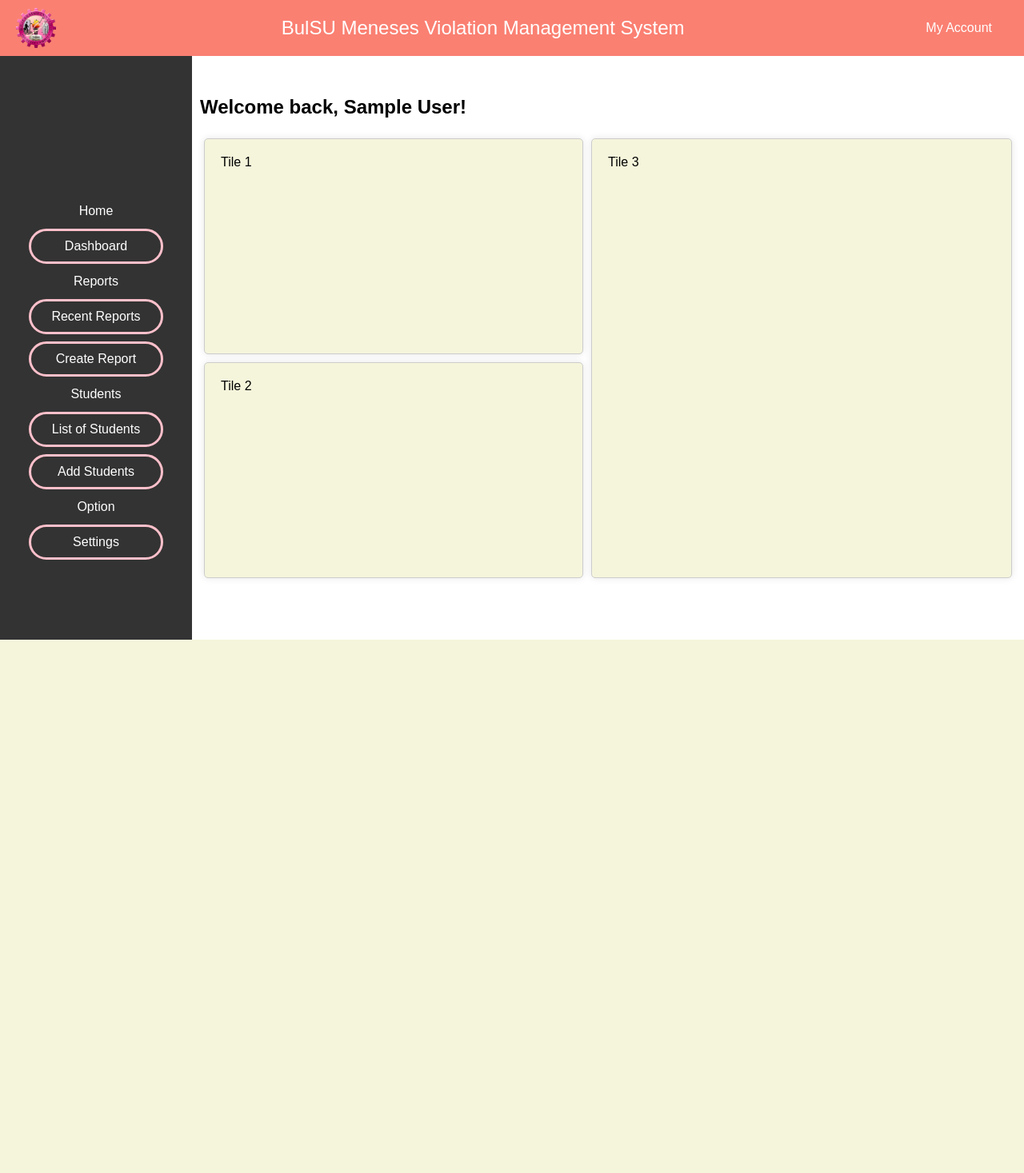
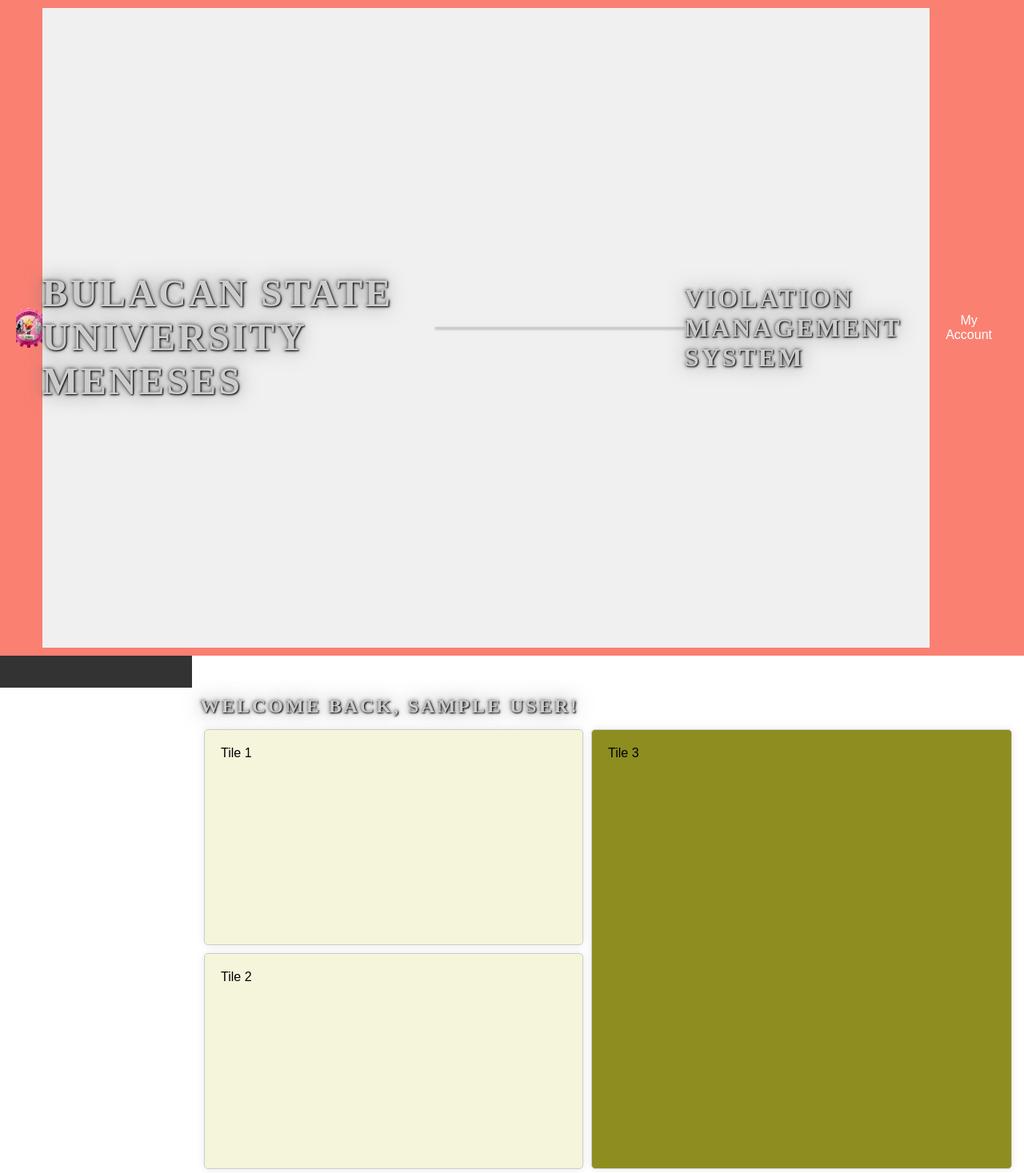
Before and after one commit to doksii/BulSUVMS, a PHP site: page /dashboard.php in a window 1280 px wide. Shown: the whole page at 80% size. Before the commit the page ends 800 px from the top, so only its background shows below. Run offline with PHP 8.4, Linux system fonts and the light colour scheme; the visitor is signed in with stand-in values (Sample User, id 1).

Commit message:
header update

```diff
--- a/assets/css/MainStyle.css
+++ b/assets/css/MainStyle.css
@@ -49,11 +49,37 @@ th {
 }
 
 .company-name {
-    flex-grow: 1;
-    text-align: center;
-    font-size: 1.5em;
+    background-color: #f0f0f0;
+    font-family: 'Arial', sans-serif;
+    display: flex;
+    justify-content: center;
+    align-items: center;
+    height: 100vh;
 }
-
+.company-name h1, h2 {
+    color: #ccc;
+    font-family: 'Times New Roman', Times, serif;
+    letter-spacing: 3px;
+    text-transform: uppercase;
+    margin-bottom: 10px;
+    text-shadow:
+        1px 1px 2px #000,
+        0 0 25px #777,
+        0 0 5px #333;
+}
+.company-name h1 {
+    font-size: 3rem;
+}
+.company-name h2 {
+    font-size: 2rem;
+    margin-top: 10px;
+}
+.line {
+    border-top: 2px solid #ccc;
+    margin: 10px auto;
+    width: 60%;
+    box-shadow: 0 1px 3px rgba(0, 0, 0, 0.3);
+}
 .dropdown {
     position: relative;
     display: inline-block;
@@ -257,7 +283,7 @@ th {
 .tile3 {
     margin: 5px;
     width: 50%;
-    background-color: beige;
+    background-color: rgb(141, 141, 32);
     padding: 20px;
     border: 1px solid #ccc;
     border-radius: 5px;
--- a/dashboard.php
+++ b/dashboard.php
@@ -27,7 +27,11 @@ if ($_SESSION['role'] !== 'admin') {
         <div class="logo-container">
             <img src="assets\img\BMCLogo.png" alt="Company Logo" class="logo">
         </div>
-        <div class="company-name">BulSU Meneses Violation Management System</div>
+        <div class="company-name">
+        <h1>BULACAN STATE UNIVERSITY MENESES</h1>
+        <div class="line"></div>
+        <h2>VIOLATION MANAGEMENT SYSTEM</h2>
+        </div>
         <div class="dropdown">
             <button class="dropbtn">My Account</button>
             <div class="dropdown-content">
```
